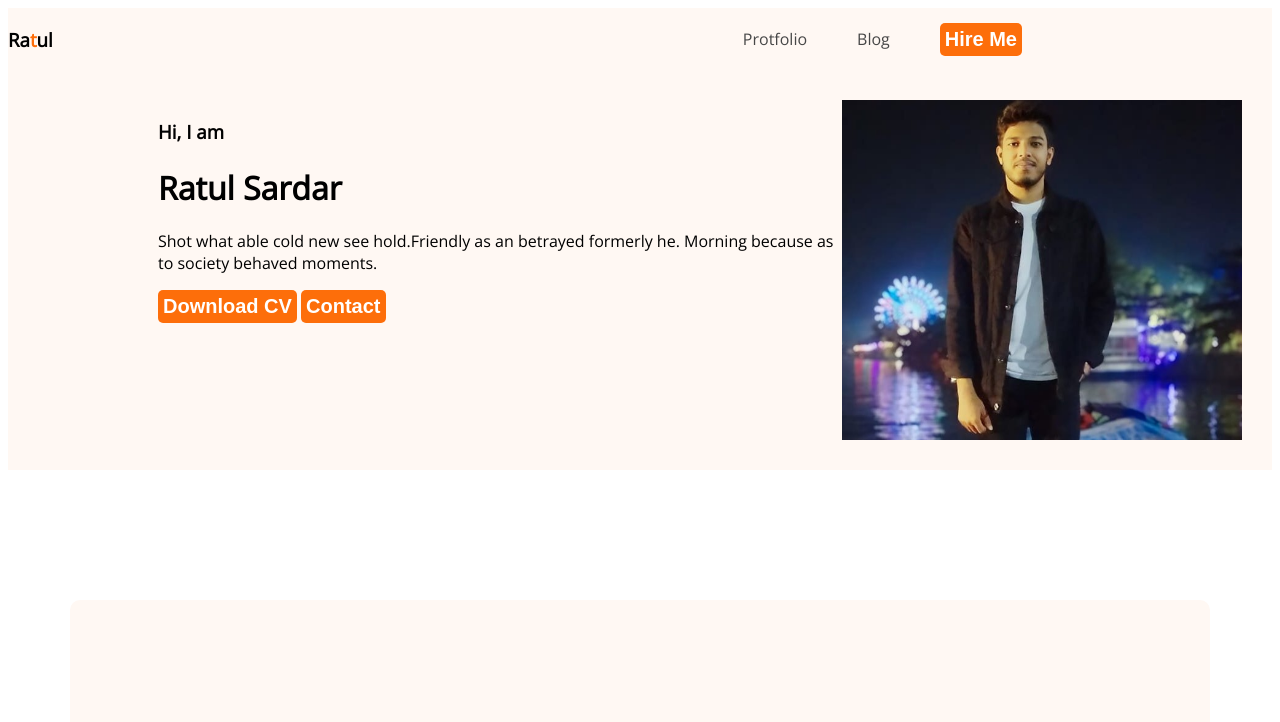
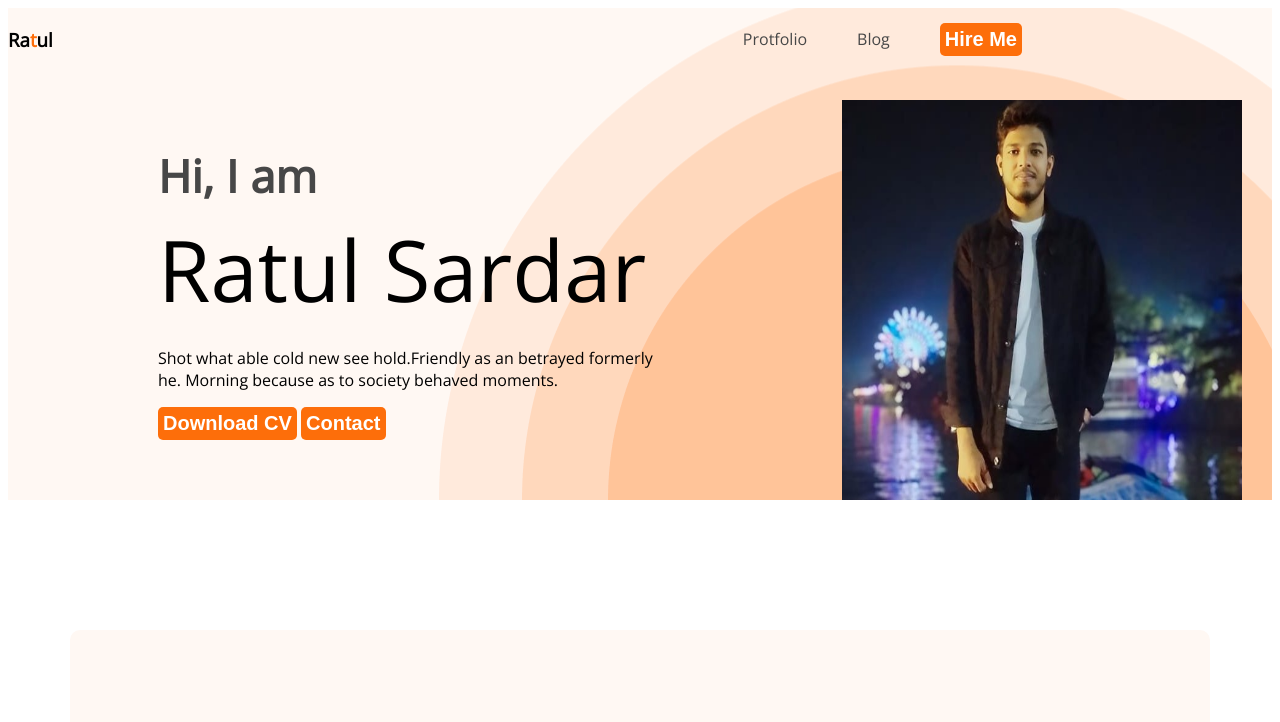
Before and after one commit to Nahanur-islam/web-developer-protfolio, a plain HTML site: page index.html in a window 1280 px wide. Shown: the top 722 px of the page. Drawn offline with nearby package versions, Linux system fonts and the light colour scheme.

```diff
--- a/index.html
+++ b/index.html
@@ -24,7 +24,7 @@
                 <div class="banner-content">
                     <h3 class="banner-greeting">Hi, I am</h3>
                     <h1 class="banner-title">Ratul Sardar</h1>
-                    <p class="">Shot what able cold new see hold.Friendly as an betrayed formerly he. Morning because as to society behaved moments.</p>
+                    <p class="banner-discription">Shot what able cold new see hold.Friendly as an betrayed formerly he. Morning because as to society behaved moments.</p>
                     <button class="btn-primary">Download CV</button>
                     <button class="btn-primary">Contact</button>
                 </div>
@@ -37,7 +37,7 @@
        <section class="about">
         <h3 class="section-title">About Me</h3>
         <div class="section-description">
-            <p>I, m a designer & developer with a passion for web design. I enjoy developing simple, clean and slick websites that provide real value to the end user. Thousands of clients have procured exceptional resulfs while working with me. Delivering work within time and budget which meets clients requirements in our mata.
+            <p class="section-description">I, m a designer & developer with a passion for web design. I enjoy developing simple, clean and slick websites that provide real value to the end user. Thousands of clients have procured exceptional resulfs while working with me. Delivering work within time and budget which meets clients requirements in our mata.
             </p>
             <div class="about-info-container">
                 <!-- .about-info*4>h4.info-title+p.info-description -->
--- a/style/protfolio.css
+++ b/style/protfolio.css
@@ -40,15 +40,35 @@ nav a{
 }
 .header{
     background-color: #fff8f3;
+    background-image: url(../images/header_bg.png);
+    background-repeat: no-repeat;
+    background-position: bottom right;
+    padding: ;
 }
 .banner{
-    padding:30px 30px 30px 150px;
+    padding:30px 30px 0px 150px;
     display: flex;
+   justify-content: space-between;
 
+}
+.banner-content{
+    max-width: 500px;
 }
 .banner .profile-pic{
     width: 400px;
+    height: 400px;
     align-items: center;
+}
+.banner-greeting{
+    font-size: 45px;
+    color: #474747;
+    margin-bottom: 0;
+}
+.banner-title{
+    font-size: 85px;
+    font-weight: 500;
+    margin-top: 5px;
+    margin-bottom: 20px;
 }
 /*main section style*/
 main{
```
